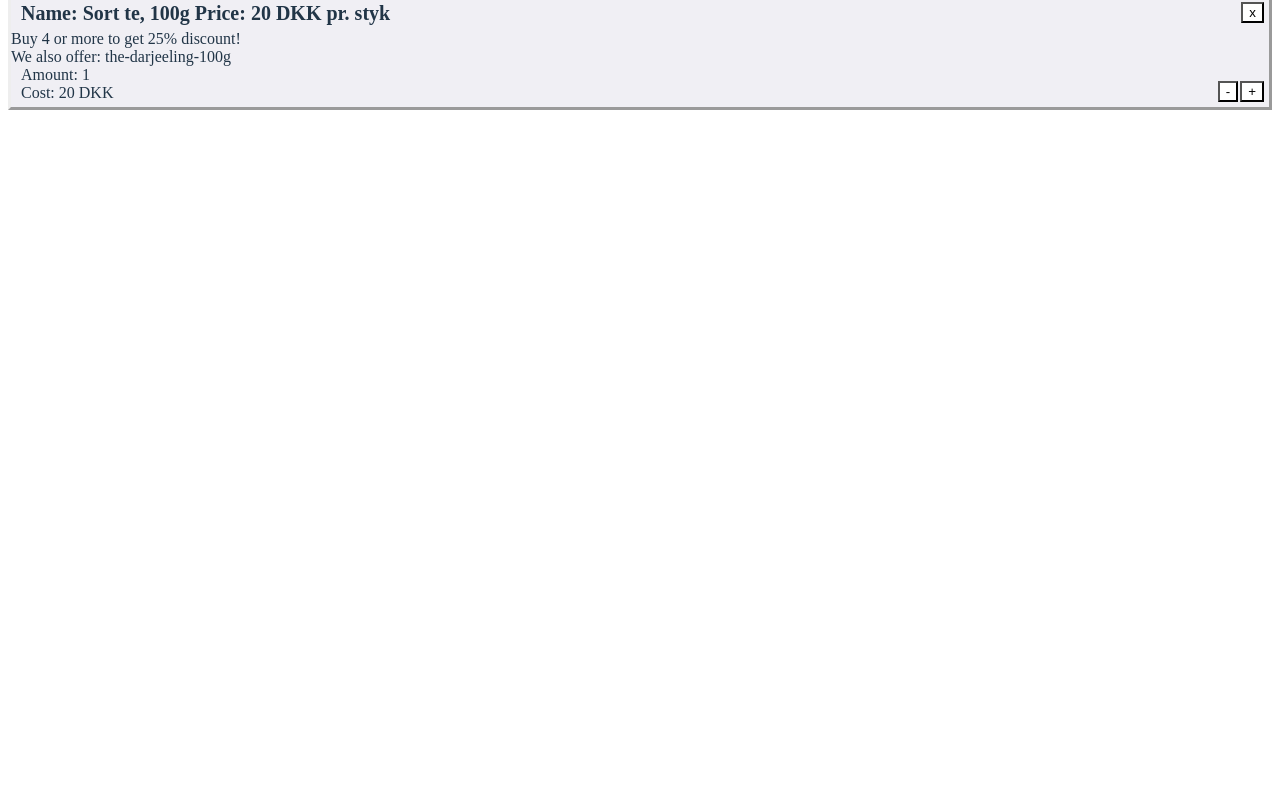
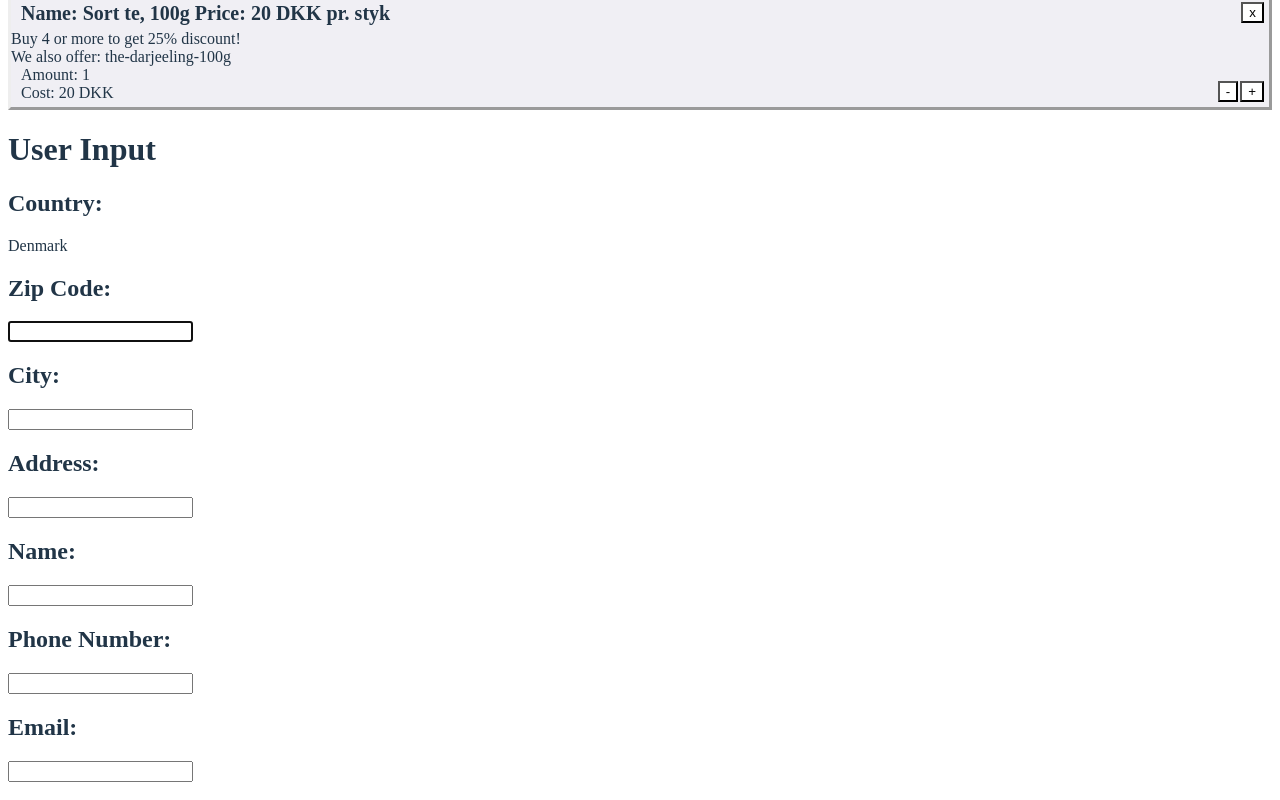
Before and after one commit to PeliPeli2/frontend_shopping, a React (Vite) app: page / in a window 1280 px wide. Shown: the part 380-1180 px from the top of the page. Before the commit the page ends 800 px from the top, so only its background shows below. Built offline with nearby package versions, Linux system fonts and the light colour scheme.

Commit message:
finished merging userforms

```diff
--- a/src/App.tsx
+++ b/src/App.tsx
@@ -1,5 +1,5 @@
 import * as Cart from './Cart'
-
+import * as UserForms from "./UserForms"
 
 export default function App() {
   return (
@@ -8,6 +8,9 @@ export default function App() {
       <div>
       <Cart.createCart  />
       </div>
+      <div>
+      <UserForms.userinput />
+      </div>
     </div>
   )
 }
```
